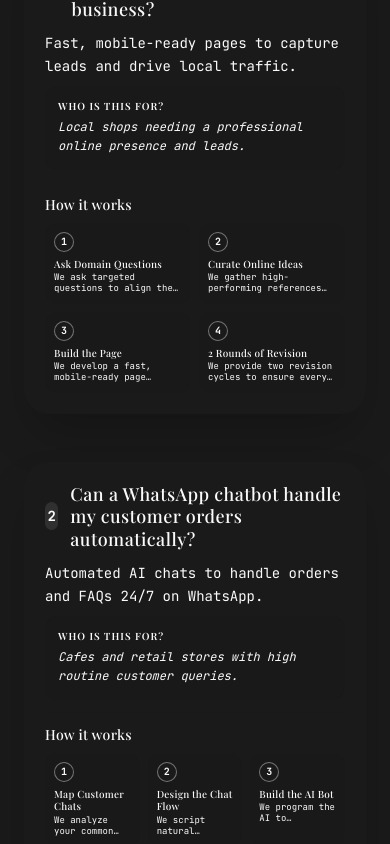
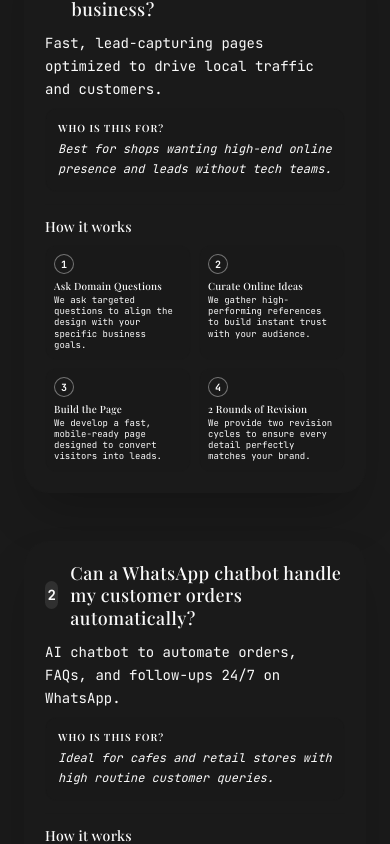
Before and after one commit to Sai-Videsh/Agency-Portfolio, a Next.js app in the folder sv-agency/: page / in a window 390 px wide. Shown: the part 1351-2195 px from the top of the page. Built offline with nearby package versions, Linux system fonts and the light colour scheme; a web font is replaced by a local one.

Commit message:
mobile compatability 2

```diff
--- a/sv-agency/components/Services.tsx
+++ b/sv-agency/components/Services.tsx
@@ -6,9 +6,9 @@ const services = [
   {
     title: "How does a professional landing page grow my local business?",
     target: "Best for restaurants, salons, and retail shops with 10–200 customers per day who want to build a high-end online presence and capture leads without hiring a tech team.",
-    mobileTarget: "Local shops needing a professional online presence and leads.",
+    mobileTarget: "Best for shops wanting high-end online presence and leads without tech teams.",
     description: "A professional landing page captures customer details online and drives local traffic to your business with clear calls to action and mobile optimization.",
-    mobileDescription: "Fast, mobile-ready pages to capture leads and drive local traffic.",
+    mobileDescription: "Fast, lead-capturing pages optimized to drive local traffic and customers.",
     steps: [
       { title: "Ask Domain Questions", desc: "We ask targeted questions to align the design with your specific business goals." },
       { title: "Curate Online Ideas", desc: "We gather high-performing references to build instant trust with your audience." },
@@ -19,9 +19,9 @@ const services = [
   {
     title: "Can a WhatsApp chatbot handle my customer orders automatically?",
     target: "Ideal for cafes, bakeries, and retail stores that receive many routine questions and orders over WhatsApp and want to automate them 24/7.",
-    mobileTarget: "Cafes and retail stores with high routine customer queries.",
+    mobileTarget: "Ideal for cafes and retail stores with high routine customer queries.",
     description: "An AI WhatsApp chatbot instantly answers customer questions, takes orders, and sends automated follow-ups 24/7 without requiring your staff's manual intervention.",
-    mobileDescription: "Automated AI chats to handle orders and FAQs 24/7 on WhatsApp.",
+    mobileDescription: "AI chatbot to automate orders, FAQs, and follow-ups 24/7 on WhatsApp.",
     steps: [
       { title: "Map Customer Chats", desc: "We analyze your common queries to identify exactly what the bot must handle." },
       { title: "Design the Chat Flow", desc: "We script natural conversation paths so the bot sounds helpful and human." },
@@ -33,9 +33,9 @@ const services = [
   {
     title: "How do I get my business to show up on top of Google Maps?",
     target: "Perfect for local service businesses like gyms, clinics, and salons that want to appear first when customers search for services 'near me'.",
-    mobileTarget: "Local service businesses wanting to show up 'near me'.",
+    mobileTarget: "Perfect for local businesses wanting to rank #1 on Google Maps.",
     description: "We optimize your Google Business Profile to ensure your business appears at the top of local search results when nearby customers are looking for your services.",
-    mobileDescription: "Rank higher on Google Maps to attract nearby customers.",
+    mobileDescription: "Optimize your Google Profile to rank #1 and attract local searches.",
     steps: [
       { title: "Audit Your Profile", desc: "We identify missing details on your profile that are blocking local search traffic." },
       { title: "Curate Keywords", desc: "We research what local customers are typing to find services just like yours." },
@@ -45,9 +45,9 @@ const services = [
   {
     title: "Will an AI voice agent really answer my business calls 24/7?",
     target: "Best for busy restaurants and dental/medical clinics that miss calls during peak hours or after-hours and want to book appointments automatically.",
-    mobileTarget: "Busy restaurants and clinics missing peak-hour calls.",
+    mobileTarget: "Best for busy clinics and restaurants missing peak-hour calls.",
     description: "An AI voice agent answers your customer calls 24/7, books appointments, handles FAQs, and follows up with missed callers so your staff focuses on in-person service instead of phones.",
-    mobileDescription: "AI answers calls, books appointments, and handles FAQs 24/7.",
+    mobileDescription: "AI answers calls, books appointments, and handles FAQs 24/7 so you never miss a lead.",
     steps: [
       { title: "Analyze Call Volume", desc: "We review your call logs to determine which routine questions the AI should intercept." },
       { title: "Curate the Voice", desc: "We select a voice and write scripts that perfectly match your brand's tone." },
@@ -59,9 +59,9 @@ const services = [
   {
     title: "How do I get 3x more Google reviews from my current customers?",
     target: "Great for any retail or service business that provides a high-quality experience but struggles to get customers to actually leave a review.",
-    mobileTarget: "Retailers looking to build instant trust with 5-star ratings.",
+    mobileTarget: "Great for retailers looking to build trust with 5-star Google ratings.",
     description: "We set up automated WhatsApp and SMS follow-ups that ask happy customers to leave a Google review within 2 hours of their visit. Most clients see a 3x review increase in the first month.",
-    mobileDescription: "Automated follow-ups that triple your Google reviews fast.",
+    mobileDescription: "Automated follow-ups to triple your Google reviews and build local trust.",
     steps: [
       { title: "Find the Happy Moment", desc: "We pinpoint the exact moment your customer is happiest to ask for a review." },
       { title: "Curate Message Templates", desc: "We write simple SMS messages that encourage 5-star Google ratings." },
@@ -72,9 +72,9 @@ const services = [
   {
     title: "How can automated loyalty messages bring customers back to my store?",
     target: "Ideal for retail shops and salons with a database of past customers who haven't visited in 30-60 days and need a reason to return.",
-    mobileTarget: "Shops wanting to re-engage customers who haven't visited.",
+    mobileTarget: "Ideal for shops wanting to re-engage past customers with offers.",
     description: "Automated personalized retention campaigns send targeted offers and updates to your existing customers to keep them engaged and coming back to your store.",
-    mobileDescription: "Personalized offers to bring past customers back to your store.",
+    mobileDescription: "Personalized AI campaigns and offers to bring past customers back to your store.",
     steps: [
       { title: "Group Your Customers", desc: "We categorize your sales data to identify who is ready to buy again." },
       { title: "Curate Custom Offers", desc: "We design specific discount codes that give past customers a reason to return." },
@@ -132,16 +132,16 @@ export default function Services() {
 
                   <div className="grid grid-cols-1 gap-2 mb-3">
                     <div>
-                      <p className="text-muted-foreground text-sm sm:text-lg leading-relaxed mb-2">
-                        <span className="md:hidden">{service.mobileDescription}</span>
-                        <span className="hidden md:inline">{service.description}</span>
-                      </p>
+                      <div className="text-muted-foreground text-sm sm:text-lg leading-relaxed mb-2">
+                        <p className="md:hidden">{service.mobileDescription}</p>
+                        <p className="hidden md:block">{service.description}</p>
+                      </div>
                       <div className="p-3 bg-secondary/30 rounded-xl border border-accent/20">
                         <h4 className="text-[10px] font-semibold uppercase tracking-widest text-primary mb-1">Who is this for?</h4>
-                        <p className="text-xs sm:text-base text-foreground leading-relaxed italic">
-                          <span className="md:hidden">{service.mobileTarget}</span>
-                          <span className="hidden md:inline">{service.target}</span>
-                        </p>
+                        <div className="text-xs sm:text-base text-foreground leading-relaxed italic">
+                          <p className="md:hidden">{service.mobileTarget}</p>
+                          <p className="hidden md:block">{service.target}</p>
+                        </div>
                       </div>
                     </div>
                   </div>
@@ -164,7 +164,7 @@ export default function Services() {
                         </div>
 
                         <h5 className="text-[10px] font-medium mb-0.5 leading-tight">{step.title}</h5>
-                        <p className="text-[9px] text-muted-foreground leading-tight line-clamp-2 md:line-clamp-none">
+                        <p className="text-[9px] text-muted-foreground leading-tight md:line-clamp-none">
                           {step.desc}
                         </p>
                       </div>
```
